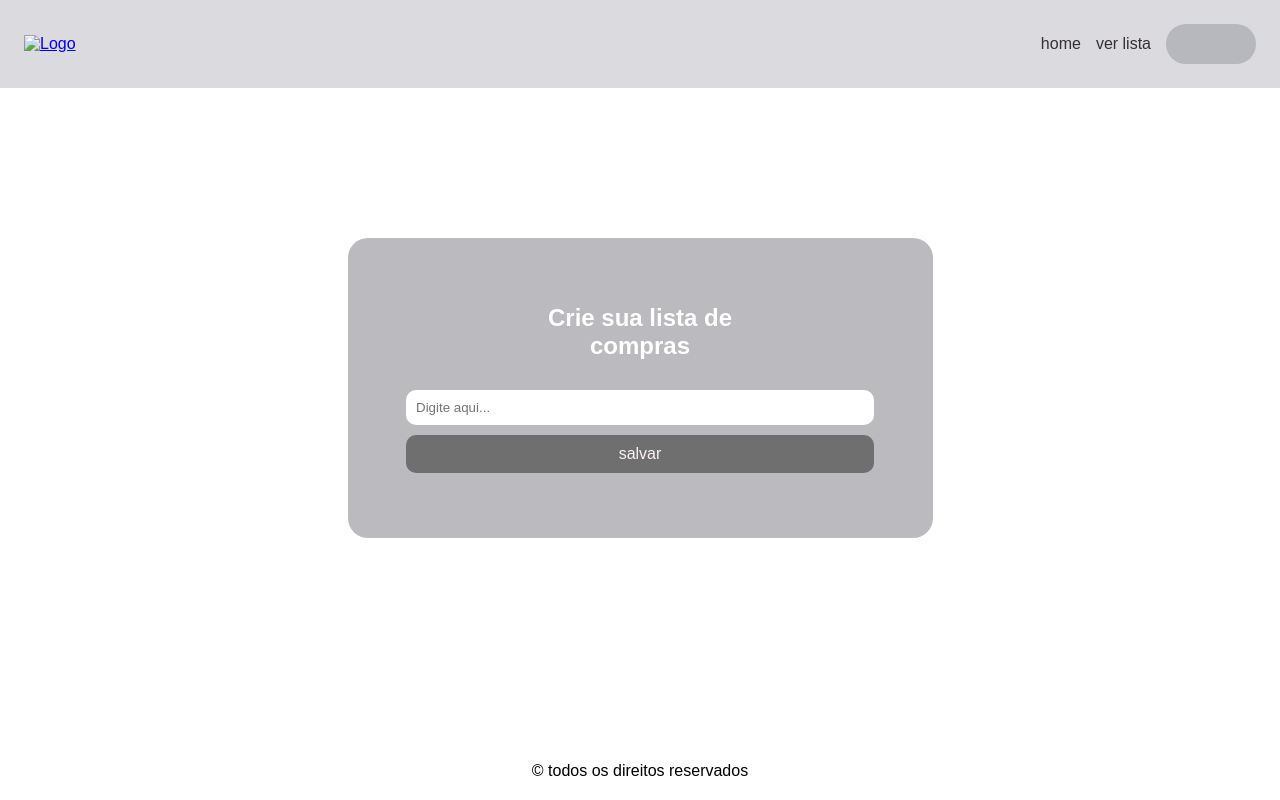
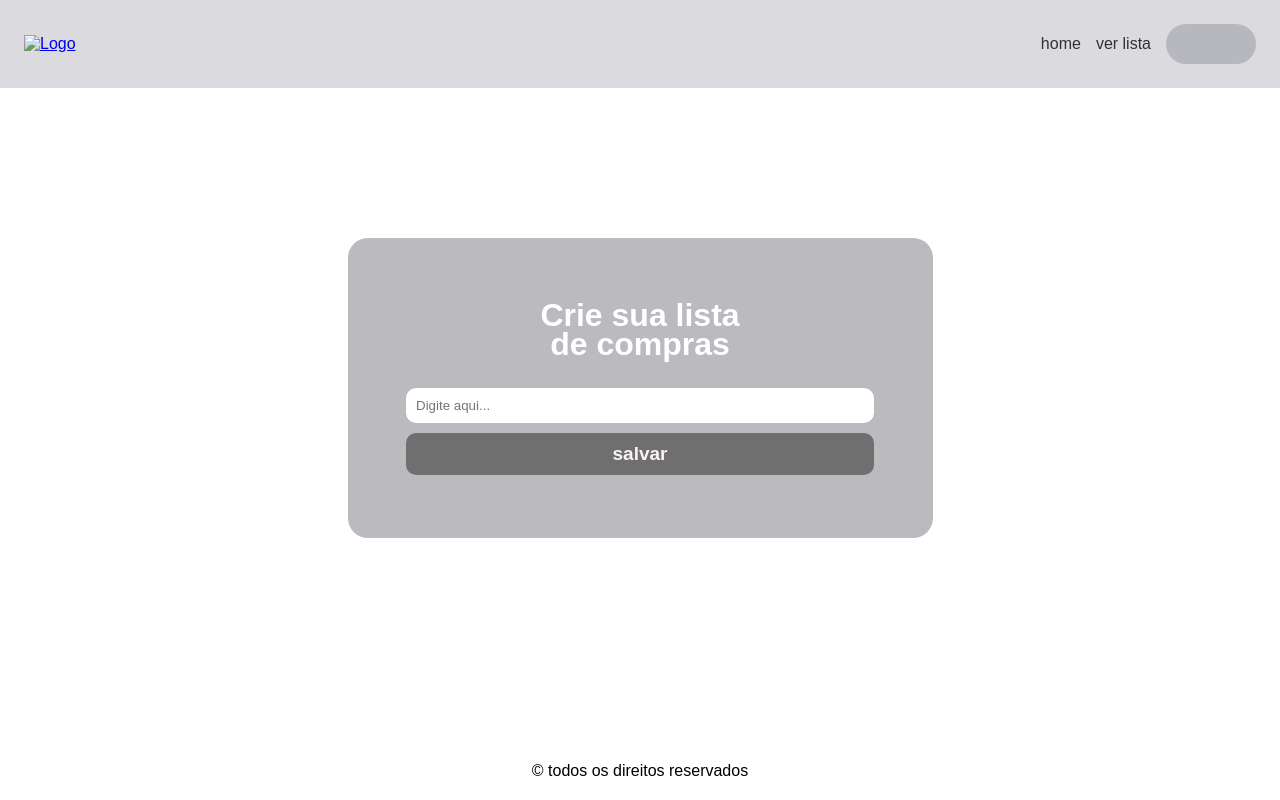
Before and after one commit to cleitoncarloss/Shoppint-list, a website built with webpack: page src/home/index.html in a window 1280 px wide. Built offline with nearby package versions, Linux system fonts and the light colour scheme; files whose address does not match are found by name.

Commit message:
ajusta o layout do card

```diff
--- a/src/home/home.css
+++ b/src/home/home.css
@@ -31,6 +31,8 @@
 .content__title {
   color: #fff;
   font-weight: bold;
+  font-size: 32px;
+  line-height: 0.9;
   padding-bottom: 30px;
   text-align: center;
   width: 200px;
@@ -44,6 +46,7 @@
 }
 
 .content__value {
+  padding: 15px 10px;
   outline: none;
 }
 
@@ -58,8 +61,8 @@
   background-color: #706F6F;
   color: #FBF3F3;
   cursor: pointer;
-  font-size: 16px;
-  font-weight: 500;
+  font-size: 19px;
+  font-weight: bold;
 }
 
 .footer {
@@ -68,10 +71,10 @@
   margin: 0 auto;
   max-width: 1440px;
   position: absolute;
+  text-align: center;
   transform: translateX(-50%);
 }
 
 .footer__information {
   color: var(--color-text);
-  display: block ruby;
 }
```
